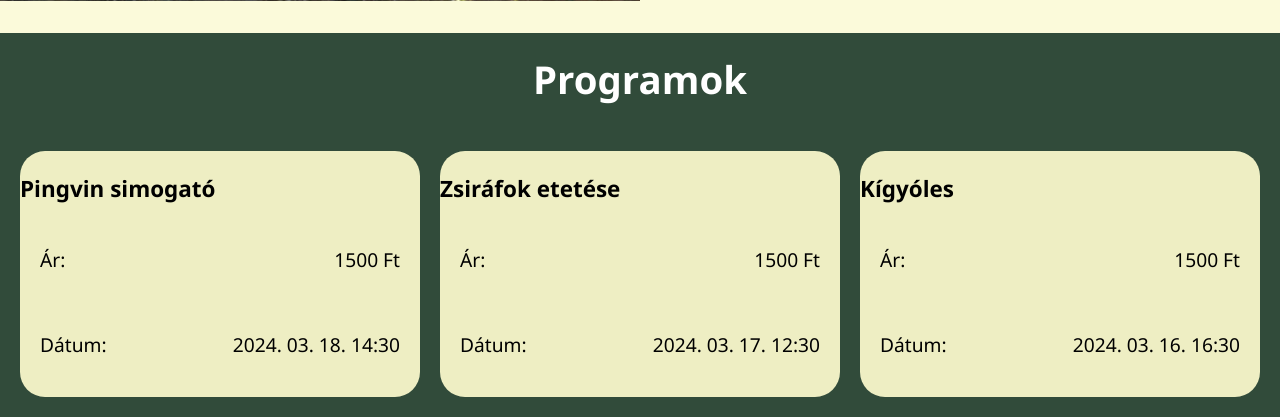
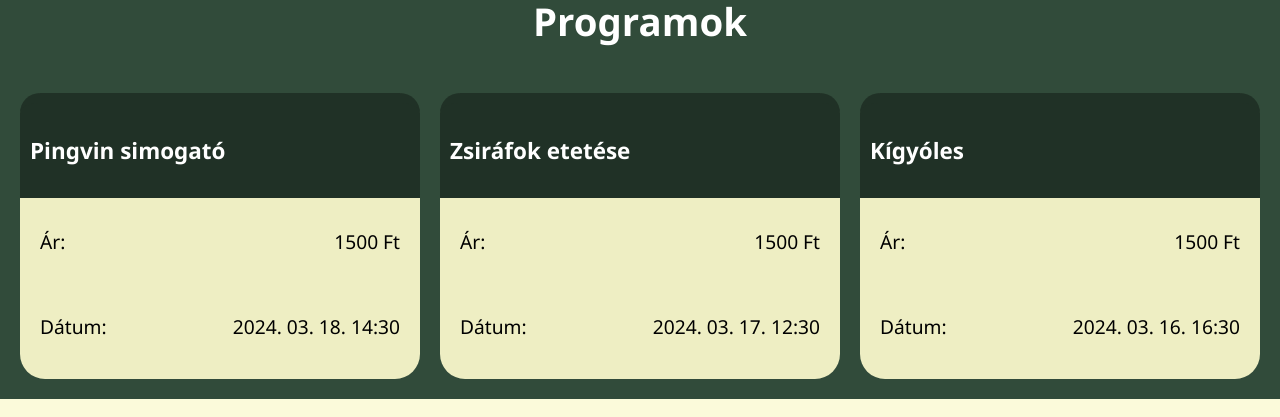
Before and after one commit to 30jackv/webproject, a PHP site: page / in a window 1280 px wide. Shown: the part 901-1318 px from the top of the page. Run offline with PHP 8.4, Linux system fonts and the light colour scheme.

Commit message:
header eltávolítása fix

```diff
--- a/css/index.css
+++ b/css/index.css
@@ -62,7 +62,7 @@ footer {
   border-radius: 25px;
 }
 
-.program-container header {
+.program-container-cim {
   border-top: #203126 10px solid;
   border-top-left-radius: 20px;
   border-top-right-radius: 20px;
--- a/index.html
+++ b/index.html
@@ -28,8 +28,8 @@
 
   <main id="main-index">
     <img src="img/whitetiger.jpg" alt="tigris xd">
-    <h1>Üdvözlünk az ECO Állatkert honlapján!</h1>
     <section>
+      <h1>Üdvözlünk az ECO Állatkert honlapján!</h1>
       <article id="index-article">
           Fedezd fel az ECO Állatkert csodálatos világát, ahol egy felejthetetlen élmény vár!
           A mi állatkertünk sok állattal és szebbnél szebb növényekkel büszkélkedhet természetvédelem és kutatás érdekében.
@@ -51,7 +51,9 @@
     <h1>Programok</h1>
     <div id="programok">
       <div class="program-container">
-        <h3>Pingvin simogató</h3>
+        <div class="program-container-cim">
+          <h3>Pingvin simogató</h3>
+        </div>
         <div class="ar-container">
           <p>Ár:</p>
           <p>1500 Ft</p>
@@ -62,7 +64,9 @@
         </div>
       </div>
       <div class="program-container">
-        <h3>Zsiráfok etetése</h3>
+        <div class="program-container-cim">
+          <h3>Zsiráfok etetése</h3>
+        </div>
         <div class="ar-container">
           <p>Ár:</p>
           <p>1500 Ft</p>
@@ -73,7 +77,9 @@
         </div>
       </div>
       <div class="program-container">
-        <h3>Kígyóles</h3>
+        <div class="program-container-cim">
+          <h3>Kígyóles</h3>
+        </div>
         <div class="ar-container">
           <p>Ár:</p>
           <p>1500 Ft</p>
```
